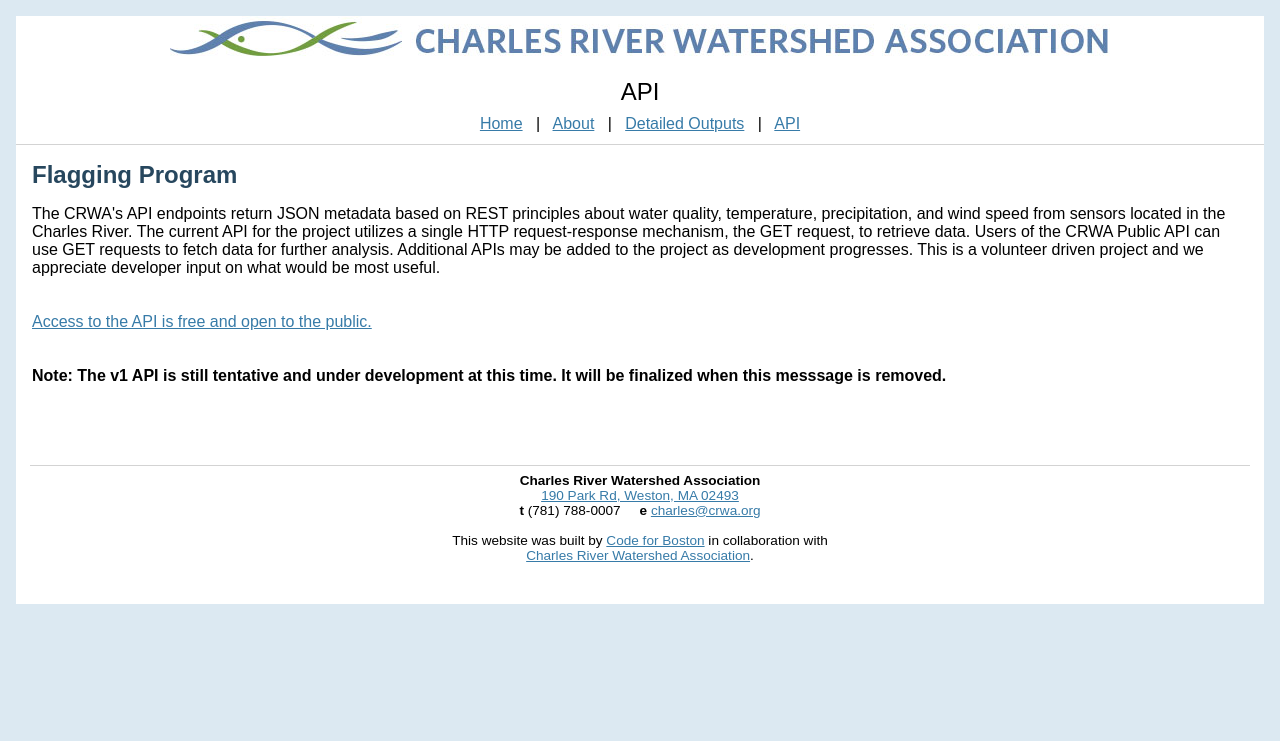
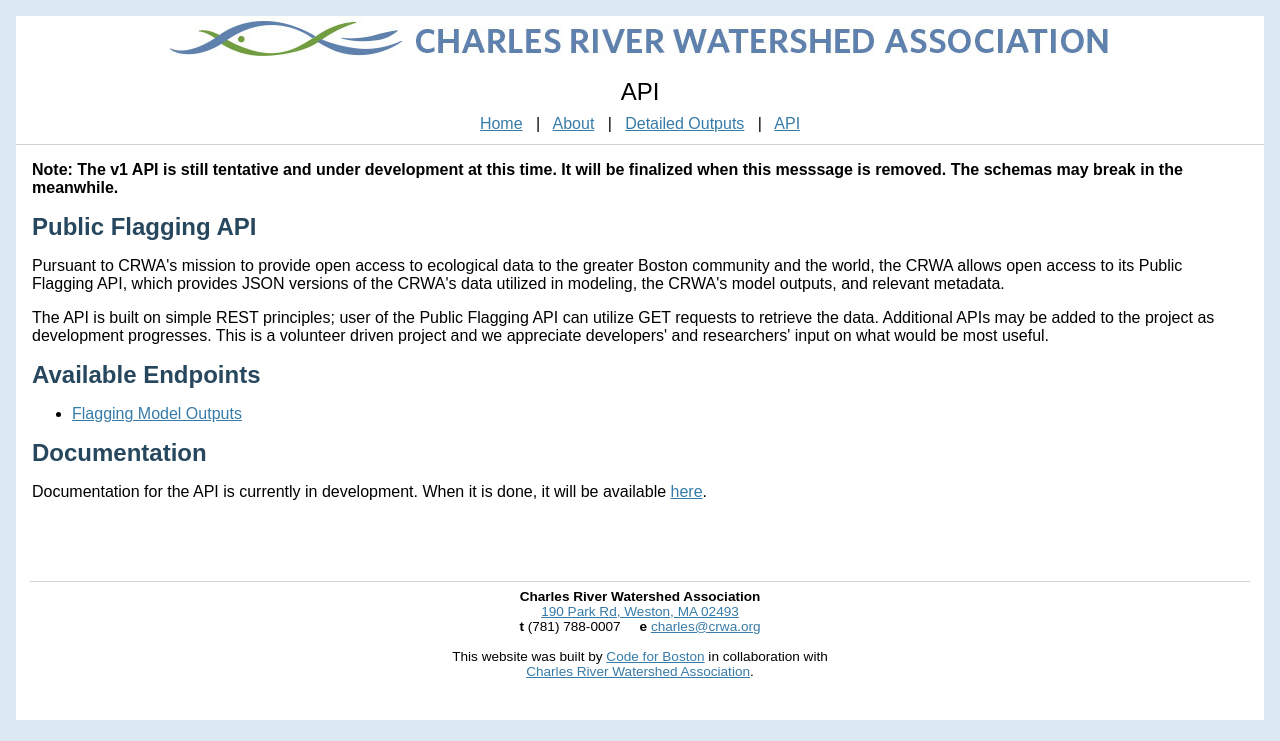
Before and after one commit to codeforboston/flagging, a Flask app: page /api/ in a window 1280 px wide. Shown: the top 741 px of the page. Run offline with Flask 2, Linux system fonts and the light colour scheme; parts of the project's set-up code (start-up, migrations or seed data) failed here and were passed over.

Commit message:
Merged changes, updated some wording, and PEP8'd

```diff
--- a/flagging_site/__init__.py
+++ b/flagging_site/__init__.py
@@ -1,3 +1,3 @@
-__version__ = '0.2.0'
+__version__ = '0.2.1'
 
 from .app import create_app
--- a/flagging_site/app.py
+++ b/flagging_site/app.py
@@ -95,10 +95,3 @@ def register_blueprints_from_module(app: Flask, module: object) -> None:
         blueprint_list = filter(lambda x: not x.startswith('_'), dir(module))
     for submodule in blueprint_list:
         app.register_blueprint(getattr(module, submodule).bp)
-
-
-if __name__ == '__main__':
-    os.environ['FLASK_ENV'] = 'development'
-    os.environ['VAULT_PASSWORD'] = input('Enter vault password: ')
-    app = create_app()
-    app.run()
--- a/flagging_site/blueprints/api.py
+++ b/flagging_site/blueprints/api.py
@@ -1,20 +1,27 @@
 import pandas as pd
 from flask import Blueprint
 from flask import render_template
-from flagging_site.data.hobolink import get_hobolink_data
-from flagging_site.data.usgs import get_usgs_data
-from flagging_site.data.model import process_data
-from flagging_site.data.model import reach_2_model
-from flagging_site.data.model import reach_3_model
-from flagging_site.data.model import reach_4_model
-from flagging_site.data.model import reach_5_model
-from flask_restful import Resource, Api
+from flask import request
+from flask_restful import Api
+from flask_restful import Resource
 
-from flask import Blueprint
-from flask import request
+from ..data.hobolink import get_hobolink_data
+from ..data.usgs import get_usgs_data
+from ..data.model import process_data
+from ..data.model import reach_2_model
+from ..data.model import reach_3_model
+from ..data.model import reach_4_model
+from ..data.model import reach_5_model
 
-bp = Blueprint('api', __name__,url_prefix='/api')
+
+bp = Blueprint('api', __name__, url_prefix='/api')
 api = Api(bp)
+
+
+@bp.route('/', methods=['GET'])
+def index() -> str:
+    return render_template('api/index.html')
+
 
 def get_data() -> pd.DataFrame:
     """Retrieves the data that gets plugged into the the model."""
@@ -22,6 +29,7 @@ def get_data() -> pd.DataFrame:
     df_usgs = get_usgs_data()
     df = process_data(df_hobolink, df_usgs)
     return df
+
 
 def add_to_dict(models, df, reach) -> None:
     """
@@ -62,10 +70,10 @@ def model_api(reach_param: list = None, hour: str = 48) -> dict:
     df = get_data()
 
     dfs = {
-        2: reach_2_model(df,hour),
-        3: reach_3_model(df,hour),
-        4: reach_4_model(df,hour),
-        5: reach_5_model(df,hour)
+        2: reach_2_model(df, hour),
+        3: reach_3_model(df, hour),
+        4: reach_4_model(df, hour),
+        5: reach_5_model(df, hour)
     }
 
     main = {}
@@ -84,14 +92,12 @@ def model_api(reach_param: list = None, hour: str = 48) -> dict:
 
     return main
 
+
 class ReachesApi(Resource):
     def get(self):
         reach = request.args.getlist('reach', None)
         hour = request.args.get('hour', 48)
-        return model_api(reach,hour)
+        return model_api(reach, hour)
 
-@bp.route('/', methods=['GET'])
-def api_landing_page() -> str:
-    return render_template('api/index.html')
 
 api.add_resource(ReachesApi, '/v1/model')
--- a/flagging_site/templates/api/index.html
+++ b/flagging_site/templates/api/index.html
@@ -1,18 +1,27 @@
 {% extends "base.html" %}
 {% block title %}API{% endblock %}
 {% block content %}
-    <h2>Flagging Program</h2>
     <p>
-        The CRWA's API endpoints return JSON metadata based on REST principles about water quality, temperature, precipitation, and wind speed
-        from sensors located in the Charles River. The current API for the project utilizes a single HTTP request-response
-        mechanism, the GET request, to retrieve data. Users of the CRWA Public API can use GET requests to fetch data
-        for further analysis. Additional APIs may be added to the project as development progresses. This is a volunteer
-        driven project and we appreciate developer input on what would be most useful.
-
-        <br><br><br><a href="v1/model">Access to the API is free and open to the public.</a>
-
-        <br><br><br><strong>Note: The v1 API is still tentative and under development at this time. It will be
-        finalized when this messsage is removed.</strong>
+        <strong>Note: The v1 API is still tentative and under development at this time. It will be
+        finalized when this messsage is removed. The schemas may break in the meanwhile.</strong>
     </p>
-
+    <h2>Public Flagging API</h2>
+    <p>
+        Pursuant to CRWA's mission to provide open access to ecological data to the greater Boston community and the
+        world, the CRWA allows open access to its Public Flagging API, which provides JSON versions of the CRWA's data
+        utilized in modeling, the CRWA's model outputs, and relevant metadata.
+    </p>
+    <p>
+        The API is built on simple REST principles; user of the Public Flagging API can utilize GET requests to retrieve
+        the data. Additional APIs may be added to the project as development progresses. This is a volunteer
+        driven project and we appreciate developers' and researchers' input on what would be most useful.
+    </p>
+    <h2>Available Endpoints</h2>
+    <ul>
+        <li><a href="{{ url_for('api.reachesapi') }}">Flagging Model Outputs</a></li>
+    </ul>
+    <h2>Documentation</h2>
+    <p>
+        Documentation for the API is currently in development. When it is done, it will be available <a href="/api/docs">here</a>.
+    </p>
 {% endblock %}
--- a/flagging_site/templates/base.html
+++ b/flagging_site/templates/base.html
@@ -28,10 +28,10 @@
         <img src="{{ url_for('static', filename='images/CRWA_banner_main.jpg') }}" />
         <header>{{ self.title() }}</header>
         <div class="navigation">
-            <a href="/">Home</a>
-            &nbsp; | &nbsp; <a href="/about">About</a>
-            &nbsp; | &nbsp; <a href="/output_model">Detailed Outputs</a>
-            &nbsp; | &nbsp; <a href="/api">API</a>
+            <a href="{{ url_for('flagging.index') }}">Home</a>
+            &nbsp; | &nbsp; <a href="{{ url_for('flagging.about') }}">About</a>
+            &nbsp; | &nbsp; <a href="{{ url_for('flagging.output_model') }}">Detailed Outputs</a>
+            &nbsp; | &nbsp; <a href="{{ url_for('api.index') }}">API</a>
         </div>
         {% endblock %}
     </section>
```
Also changed, not shown: flagging_site/blueprints/flagging.py (+21 -17 lines), flagging_site/templates/about.html (+8 -4 lines), setup.py (+8 -2 lines), tests/test_data.py (+11 -2 lines), tests/test_site.py (+4 -2 lines), flagging_site/blueprints/__init__.py (line endings or trailing spaces), 2 other files.
